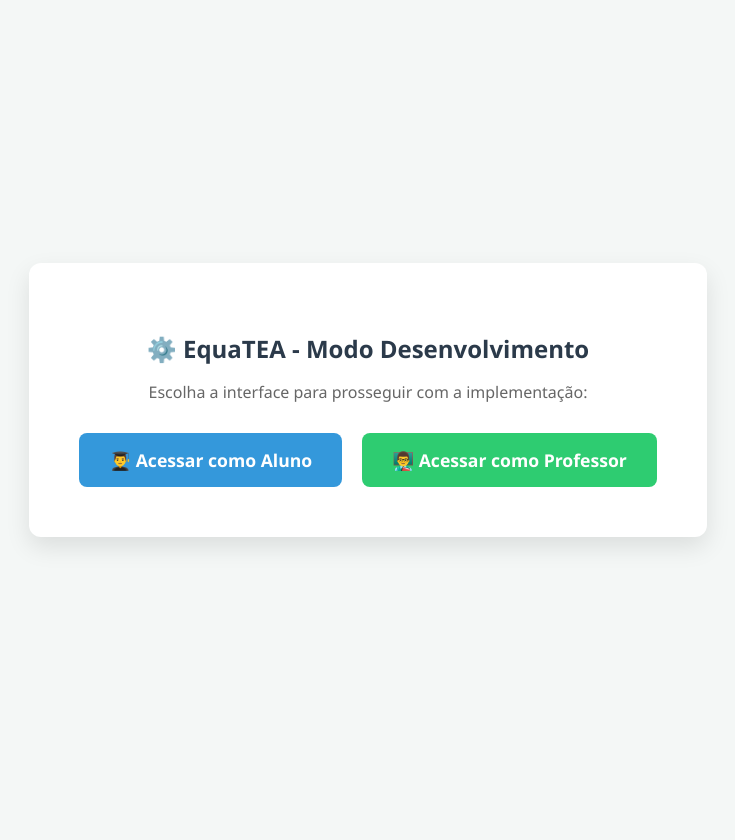
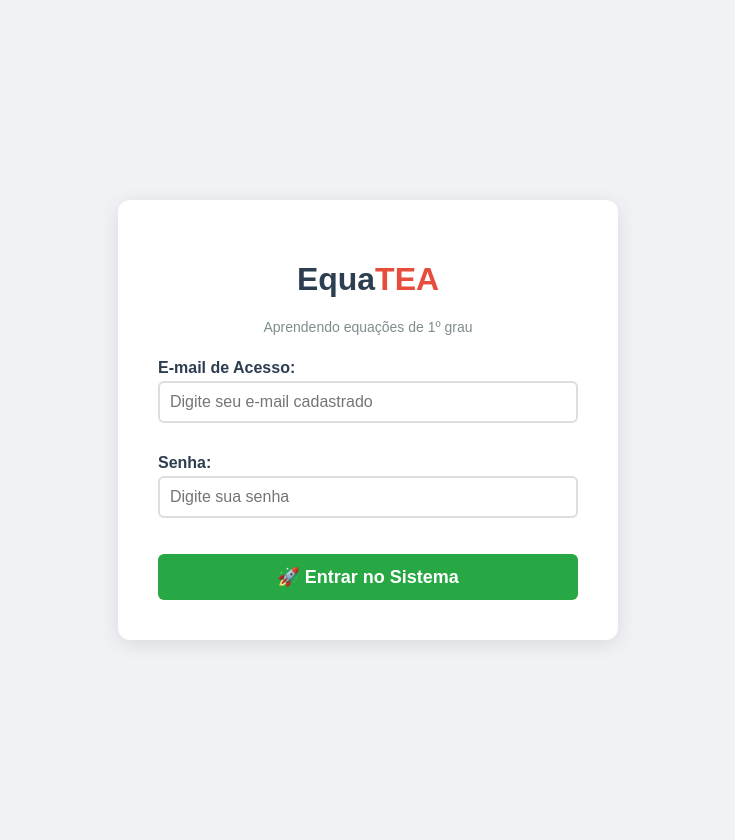
Before and after one commit to jpossatti/EquaTea, a PHP site: page / in a window 1280 px wide. Shown: the whole page, without its empty margins (272-1007 px from the left). Before the commit the page ends 547 px from the top, so only its background shows below. Run offline with PHP 8.4, Linux system fonts and the light colour scheme; some web fonts are replaced.

Commit message:
acertado o logar professor
acertado o logar professor com sessao.

```diff
--- /dev/null
+++ b/app/config/auth.php
@@ -0,0 +1,18 @@
+<?php
+// app/config/auth.php
+if (session_status() === PHP_SESSION_NONE) {
+    session_start();
+}
+
+function verificarAutenticacao($tipoNecessario = null) {
+    if (!isset($_SESSION['usuario_id'])) {
+        header('Location: index.php?view=login');
+        exit;
+    }
+
+    // Se a página exige um tipo específico (ex: 'professor')
+    if ($tipoNecessario && ($_SESSION['tipo_usuario'] ?? '') !== $tipoNecessario) {
+        header('Location: index.php?view=dashboard'); // Redireciona para área comum
+        exit;
+    }
+}
--- a/app/controllers/AuthController.php
+++ b/app/controllers/AuthController.php
@@ -3,6 +3,15 @@
  * AuthController.php
  * Controlador de autenticação do sistema.
  */
+
+if (!defined('BASE_URL')) {
+    define('BASE_URL', 'index.php?view=');
+}
+
+if (!defined('VIEWS_PATH')) {
+    define('VIEWS_PATH', __DIR__ . '/../views');
+}
+
 class AuthController
 {
     private $usuario;
@@ -11,9 +20,9 @@ class AuthController
 
     public function __construct()
     {
-        $this->usuario = new Usuario();
-        $this->aluno = new Aluno();
-        $this->professor = new Professor();
+        $this->usuario   = class_exists('Usuario') ? new Usuario() : null;
+        $this->aluno     = class_exists('Aluno') ? new Aluno() : null;
+        $this->professor = class_exists('Professor') ? new Professor() : null;
     }
 
     /**
@@ -21,15 +30,23 @@ class AuthController
      */
     public function showLogin()
     {
-        // Se já está logado, redireciona
         if (isset($_SESSION['usuario_id'])) {
             $this->redirectToDashboard();
+            return;
         }
 
-        include_once VIEWS_PATH . '/auth/login.php';
+        $view_path = VIEWS_PATH . '/auth/login.php';
+        if (file_exists($view_path)) {
+            include_once $view_path;
+        } else {
+            include_once __DIR__ . '/../views/auth/login.php';
+        }
     }
 
     /**
+     * Processa o login (Com Debug)
+     */
+   /**
      * Processa o login
      */
     public function login()
@@ -42,39 +59,47 @@ class AuthController
         $email = $_POST['email'] ?? '';
         $senha = $_POST['senha'] ?? '';
 
-        // Validação CSRF
+        // Validação CSRF (Opcional caso a função helper exista)
         $csrf_token = $_POST['csrf_token'] ?? '';
-        if (!validarTokenCSRF($csrf_token)) {
-            $_SESSION['login_error'] = 'Erro de segurança. Tente novamente.';
-            header('Location: ' . BASE_URL . 'login');
-            exit;
+        if (function_exists('validarTokenCSRF') && !empty($csrf_token)) {
+            if (!validarTokenCSRF($csrf_token)) {
+                $_SESSION['login_error'] = 'Erro de segurança. Tente novamente.';
+                header('Location: ' . BASE_URL . 'login');
+                exit;
+            }
         }
 
-        $dados = $this->usuario->login($email, $senha);
+        $dados = $this->usuario ? $this->usuario->login($email, $senha) : false;
 
         if ($dados) {
-            // Inicia sessão
-            $_SESSION['usuario_id'] = $dados['id'];
+            if (session_status() === PHP_SESSION_NONE) {
+                session_start();
+            }
+
+            $_SESSION['usuario_id']   = $dados['id'];
             $_SESSION['usuario_nome'] = $dados['nome'];
-            $_SESSION['email'] = $dados['email'];
-            $_SESSION['tipo_perfil'] = $dados['tipo_perfil'];
-            $_SESSION['login_time'] = time();
+            $_SESSION['email']        = $dados['email'];
+            $_SESSION['tipo_perfil']  = $dados['tipo_perfil'] ?? 'aluno';
+            $_SESSION['login_time']   = time();
 
-            // Busca dados específicos
-            if ($dados['tipo_perfil'] === 'aluno') {
-                $dados_aluno = $this->aluno->getDadosCompletos($dados['id']);
+            // Busca dados específicos de acordo com o perfil
+            if ($_SESSION['tipo_perfil'] === 'aluno' && $this->aluno) {
+                $dados_aluno = method_exists($this->aluno, 'getDadosCompletos') ? $this->aluno->getDadosCompletos($dados['id']) : null;
                 if ($dados_aluno) {
-                    $_SESSION['aluno_id'] = $dados_aluno['aluno_id'];
-                    $_SESSION['nivel_tea'] = $dados_aluno['nivel_tea'];
+                    $_SESSION['aluno_id']  = $dados_aluno['aluno_id'] ?? null;
+                    $_SESSION['nivel_tea'] = $dados_aluno['nivel_tea'] ?? null;
                 }
-            } else {
+            } else if ($this->professor && method_exists($this->professor, 'getByUsuarioId')) {
                 $dados_professor = $this->professor->getByUsuarioId($dados['id']);
                 if ($dados_professor) {
-                    $_SESSION['professor_id'] = $dados_professor['id'];
+                    $_SESSION['professor_id'] = $dados_professor['id'] ?? null;
                 }
             }
 
-            $this->usuario->atualizarUltimoAcesso($dados['id']);
+            if ($this->usuario && method_exists($this->usuario, 'atualizarUltimoAcesso')) {
+                $this->usuario->atualizarUltimoAcesso($dados['id']);
+            }
+
             $this->redirectToDashboard();
         }
 
@@ -88,9 +113,12 @@ class AuthController
      */
     public function logout()
     {
+        if (session_status() === PHP_SESSION_NONE) {
+            session_start();
+        }
+        $_SESSION = array();
         session_destroy();
-        $_SESSION = array();
-        header('Location: ' . BASE_URL . 'login?msg=logout');
+        header('Location: ' . BASE_URL . 'login&msg=logout');
         exit;
     }
 
@@ -99,7 +127,9 @@ class AuthController
      */
     private function redirectToDashboard()
     {
-        if ($_SESSION['tipo_perfil'] === 'aluno') {
+        $perfil = $_SESSION['tipo_perfil'] ?? 'aluno';
+
+        if ($perfil === 'aluno') {
             header('Location: ' . BASE_URL . 'aluno/dashboard');
         } else {
             header('Location: ' . BASE_URL . 'professor/dashboard');
--- a/app/models/Aluno.php
+++ b/app/models/Aluno.php
@@ -154,6 +154,12 @@ public function atualizar($id, $nome, $email, $nivelTea, $turma)
         'turma' => $turma
     ]);
 }
+public function listarTodosAlunos() {
+    $sql = "SELECT * FROM alunos ORDER BY nome ASC"; // ou a junção com a tabela de usuários
+    $stmt = $this->db->prepare($sql);
+    $stmt->execute();
+    return $stmt->fetchAll(PDO::FETCH_ASSOC);
+}
 
     /**
      * Obtém estatísticas do aluno
--- a/app/views/auth/login.php
+++ b/app/views/auth/login.php
@@ -1,12 +1,16 @@
 <?php
 /**
  * login.php
- * Tela de login adaptada para seleção direta de acesso de teste (sem sessão)
+ * Tela de login adaptada para produção (autenticação real via AuthController)
  */
 
+if (session_status() === PHP_SESSION_NONE) {
+    session_start();
+}
+
 $page_title = 'Login - EquaTEA';
-$error = null;
-$success = null;
+$error = $_SESSION['login_error'] ?? null;
+unset($_SESSION['login_error']); // Limpa o erro após exibir
 ?>
 <!DOCTYPE html>
 <html lang="pt-BR">
@@ -29,40 +33,23 @@ $success = null;
         </div>
 
         <?php if ($error): ?>
-            <div class="alert alert-error"><?php echo $error; ?></div>
+            <div class="alert alert-error" style="background: #ff5555; color: white; padding: 10px; border-radius: 5px; margin-bottom: 15px; text-align: center; font-weight: bold;"><?php echo htmlspecialchars($error); ?></div>
         <?php endif; ?>
 
-        <!-- Formulário redireciona para a view de acordo com o perfil selecionado -->
-        <form method="POST" action="index.php?view=login">
+        <!-- Formulário apontando para a ação de login do AuthController -->
+        <form method="POST" action="/index.php?view=fazer_login">
             <div class="form-group">
-                <label for="tipo_perfil"><strong>Selecionar Perfil de Acesso:</strong></label>
-                <select id="tipo_perfil" name="tipo_perfil" class="form-control" style="width: 100%; padding: 10px; margin-bottom: 15px; border-radius: 6px; font-weight: bold;">
-                    <option value="aluno">👨‍🎓 Aluno (Dashboard do Aluno)</option>
-                    <option value="professor">👨‍🏫 Professor (Dashboard do Professor)</option>
-                </select>
+                <label for="email"><strong>E-mail de Acesso:</strong></label>
+                <input type="email" id="email" name="email" required placeholder="Digite seu e-mail cadastrado" class="form-control" style="width: 100%; padding: 10px; margin-bottom: 15px; border-radius: 6px;">
             </div>
 
             <div class="form-group">
-                <label for="email">E-mail (opcional no modo teste):</label>
-                <input type="email" id="email" name="email" value="usuario@escola.com" placeholder="Digite seu e-mail">
+                <label for="senha"><strong>Senha:</strong></label>
+                <input type="password" id="senha" name="senha" required placeholder="Digite sua senha" class="form-control" style="width: 100%; padding: 10px; margin-bottom: 20px; border-radius: 6px;">
             </div>
 
-            <div class="form-group">
-                <label for="senha">Senha (opcional no modo teste):</label>
-                <input type="password" id="senha" name="senha" value="123456" placeholder="Digite sua senha">
-            </div>
-
-            <button type="submit" class="btn-login">🚀 Entrar no Dashboard</button>
+            <button type="submit" class="btn-login" style="width: 100%; padding: 12px; background: #28a745; color: white; border: none; border-radius: 6px; font-weight: bold; cursor: pointer;">🚀 Entrar no Sistema</button>
         </form>
-
-        <div class="demo-badge" style="margin-top: 15px; text-align: center;">
-            💡 <strong>Acesso Rápido Sem Sessão:</strong>
-        </div>
-
-        <div class="nav-links" style="display: flex; justify-content: space-around; margin-top: 10px;">
-            <a href="index.php?view=aluno" class="btn-demo">👨‍🎓 Ir como Aluno</a>
-            <a href="index.php?view=professor" class="btn-demo">👨‍🏫 Ir como Professor</a>
-        </div>
     </div>
 </body>
 </html>
--- a/index.php
+++ b/index.php
@@ -2,7 +2,7 @@
 /**
  * index.php - Roteador Central
  */
-
+require_once __DIR__ . '/app/config/auth.php';
 if (session_status() === PHP_SESSION_NONE) {
     session_start();
 }
@@ -67,27 +67,37 @@ $view = $_GET['view'] ?? $_POST['view'] ?? 'login';
 
 switch ($view) {
 
-    case 'login':
-        echo "<!DOCTYPE html><html lang='pt-BR'><head><meta charset='UTF-8'><title>EquaTEA - Acesso Dev</title>";
-        echo "<style>
-            body { font-family: 'Segoe UI', Tahoma, sans-serif; background: #f4f7f6; display: flex; justify-content: center; align-items: center; height: 100vh; margin: 0; }
-            .container { text-align: center; background: white; padding: 50px; border-radius: 12px; box-shadow: 0 10px 25px rgba(0,0,0,0.1); }
-            h2 { color: #2b3a4a; margin-bottom: 10px; }
-            p { color: #666; margin-bottom: 30px; }
-            .btn-group { display: flex; gap: 20px; justify-content: center; }
-            .btn { padding: 15px 30px; text-decoration: none; border-radius: 8px; font-weight: bold; font-size: 1.1rem; color: white; transition: transform 0.2s; }
-            .btn:hover { transform: translateY(-3px); }
-            .btn-aluno { background: #3498db; }
-            .btn-prof { background: #2ecc71; }
-        </style></head><body>";
+case 'login':
+        require_once __DIR__ . '/app/controllers/AuthController.php'; // <-- Adicione aqui
+        $auth = new AuthController();
+        $auth->showLogin();
+        break;
 
-        echo "<div class='container'>";
-        echo "<h2>⚙️ EquaTEA - Modo Desenvolvimento</h2>";
-        echo "<p>Escolha a interface para prosseguir com a implementação:</p>";
-        echo "<div class='btn-group'>";
-        echo "<a href='index.php?view=dashboard' class='btn btn-aluno'>👨‍🎓 Acessar como Aluno</a>";
-        echo "<a href='index.php?view=dashboard_professor' class='btn btn-prof'>👨‍🏫 Acessar como Professor</a>";
-        echo "</div></div></body></html>";
+        case 'dashboard_professor':
+    case 'gerenciar_alunos':
+
+    case 'gerenciar_equacoes':
+
+        verificarAutenticacao('professor'); // Bloqueia quem não é professor
+        require_once __DIR__ . '/app/controllers/ProfessorController.php';
+        break;
+
+
+ case 'fazer_login':
+        require_once __DIR__ . '/app/models/Usuario.php';   // <-- Inclua o Model primeiro
+        require_once __DIR__ . '/app/controllers/AuthController.php';
+        $auth = new AuthController();
+        $auth->login();
+        break;
+
+    case 'logout':
+        require_once __DIR__ . '/app/controllers/AuthController.php';
+        $auth = new AuthController();
+        $auth->logout();
+        break;
+    case 'dashboard':
+        verificarAutenticacao(); // Bloqueia qualquer um não logado
+        // ... carregar view de aluno
         break;
 
     case 'editar_equacao':
@@ -152,7 +162,13 @@ switch ($view) {
         $controller = new ProfessorController();
         $controller->exibirFormularioEdicao($_GET['id']);
         break;
-
+case 'professor/dashboard':
+        // Certifique-se de incluir o Model Professor e o Controller correspondente
+        require_once __DIR__ . '/app/models/Professor.php';
+        require_once __DIR__ . '/app/controllers/ProfessorController.php'; // ou o nome do seu controller
+        $controller = new ProfessorController();
+        $controller->dashboard();
+        break;
     default:
         header("Location: index.php?view=login");
         exit;
```
Also changed, not shown: app/models/Usuario.php (+12 -2 lines), app/views/professor/dashboard.php (+23 -8 lines), app/views/professor/gerenciar_alunos.php (+13 -4 lines).
